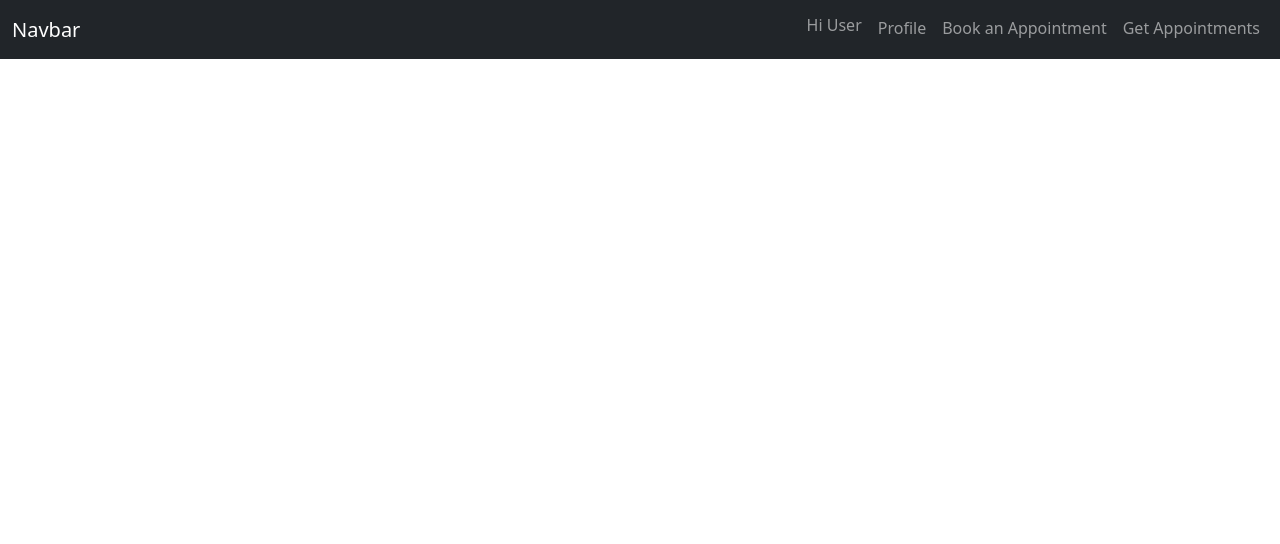
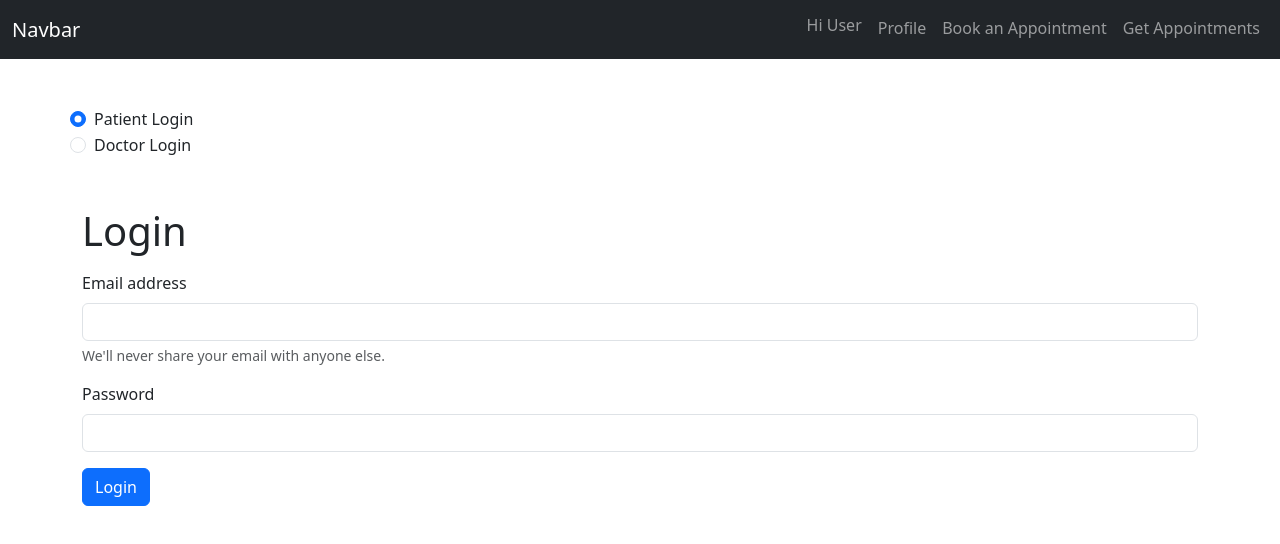
Before and after one commit to iamtusharbala/Doctor-Appointment-System, a React (Vite) app in the folder client/: page /login in a window 1280 px wide. Shown: the top 544 px of the page. Built offline with nearby package versions, Linux system fonts and the light colour scheme.

Commit message:
patient login

```diff
--- a/client/src/App.jsx
+++ b/client/src/App.jsx
@@ -1,22 +1,48 @@
-import React from 'react'
+import React, { useState } from 'react'
 import NavBar from './components/NavBar/NavBar'
 import { Routes, Route } from 'react-router-dom'
 import HomePage from './pages/User/HomePage'
 import BookAppointment from './pages/User/BookAppointment'
 import GetAppointments from './pages/User/GetAppointments'
 import UserProfile from './pages/User/UserProfile'
+import AuthContext from './context/AuthContext'
+import Login from './pages/Login'
 
 const App = () => {
+  const [userLoggedIn, setUserLoggedIn] = useState({
+    token: null,
+    userId: null
+  })
+
+  const login = (token, userId) => {
+    localStorage.setItem('token', token)
+    localStorage.setItem('userId', userId)
+  }
+
+  const logout = () => {
+    setUserLoggedIn({ token: null, userId: null })
+    localStorage.removeItem('token', token)
+    localStorage.removeItem('userId', userId)
+  }
+
   return (
     <div>
+      <AuthContext.Provider value={{
+        token: userLoggedIn.token,
+        userId: userLoggedIn.userId,
+        login: login,
+        logout: logout
+      }}>
         <NavBar />
         <Routes>
           <Route path='/' element={<HomePage />} />
+          <Route path='/login' element={<Login />} />
           <Route path='/book-appointment' element={<BookAppointment />} />
           <Route path='/get-appointment' element={<GetAppointments />} />
           <Route path='/profile' element={<UserProfile />} />
         </Routes>
-    </div>
+      </AuthContext.Provider>
+    </div >
   )
 }
 
--- /dev/null
+++ b/client/src/context/AuthContext.jsx
@@ -0,0 +1,10 @@
+import React, { createContext } from 'react'
+
+const AuthContext = createContext({
+    token: null,
+    userId: null,
+    login: (token, userId) => { },
+    logout: () => { }
+})
+
+export default AuthContext
--- /dev/null
+++ b/client/src/pages/Login.jsx
@@ -0,0 +1,69 @@
+import React, { useContext, useState } from 'react'
+import axios from 'axios'
+import { useNavigate } from 'react-router-dom'
+import AuthContext from '../context/AuthContext'
+
+const Login = () => {
+    const authContext = useContext(AuthContext)
+    const navigate = useNavigate()
+    const [formData, setFormdata] = useState({
+        email: '',
+        password: ''
+    })
+    const handleForm = (e) => {
+        const { name, value } = e.target
+        setFormdata({ ...formData, [name]: value })
+    }
+
+    const submitform = async (e) => {
+        e.preventDefault()
+        try {
+            console.log(formData);
+            const response = await axios.post('http://localhost:3000/api/v1/patient/login', formData)
+            if (response.data.message === 'User logged in successfully') {
+                // console.log(response.data);
+                const token = response.data.token
+                const userId = response.data.patient._id
+                authContext.login(token, userId)
+                navigate('/')
+            }
+        } catch (error) {
+            console.error('error in submitting form', error);
+        }
+    }
+    return (
+        <div className="container">
+            <div className="row">
+                <div class="form-check mt-5">
+                    <input class="form-check-input" type="radio" name="flexRadioDefault" id="flexRadioDefault1" checked />
+                    <label class="form-check-label" for="flexRadioDefault1">
+                        Patient Login
+                    </label>
+                </div>
+                <div class="form-check">
+                    <input class="form-check-input" type="radio" name="flexRadioDefault" id="flexRadioDefault2" />
+                    <label class="form-check-label" for="flexRadioDefault2">
+                        Doctor Login
+                    </label>
+                </div>
+                <div className="login mt-5">
+                    <h1 className='display-h4 mb-3'>Login</h1>
+                    <form onSubmit={submitform}>
+                        <div className="mb-3">
+                            <label htmlFor="exampleInputEmail1" className="form-label">Email address</label>
+                            <input type="email" className="form-control" id="exampleInputEmail1" aria-describedby="emailHelp" name="email" onChange={handleForm} value={formData.email} />
+                            <div id="emailHelp" className="form-text">We'll never share your email with anyone else.</div>
+                        </div>
+                        <div className="mb-3">
+                            <label htmlFor="exampleInputPassword1" className="form-label">Password</label>
+                            <input type="password" className="form-control" id="exampleInputPassword1" name='password' onChange={handleForm} value={formData.password} />
+                        </div>
+                        <button type="submit" className="btn btn-primary">Login</button>
+                    </form>
+                </div>
+            </div>
+        </div>
+    )
+}
+
+export default Login
```
Lines whose indentation alone changed are shown as unchanged.
